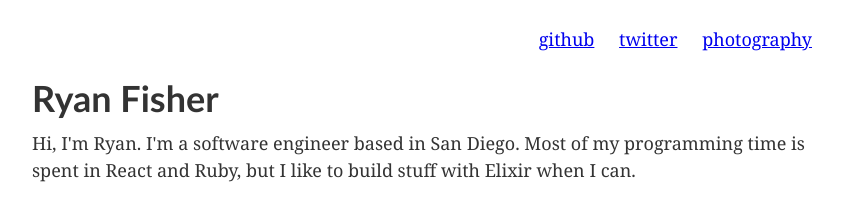
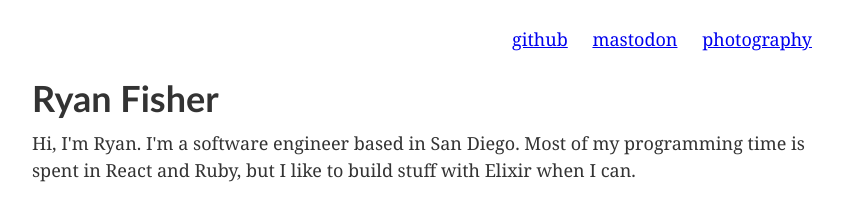
Before and after one commit to ryanfisher/ryanfisher.io, a Jekyll site: the page built from index.md, in a window 1280 px wide. Shown: the top 216 px of the page, without its empty margins (218-1061 px from the left). Built offline with Jekyll 4.4.1, drawn with Linux system fonts in a browser that asks for light colours.

Commit message:
Replace twitter link with mastodon

```diff
--- a/_layouts/home.html
+++ b/_layouts/home.html
@@ -14,7 +14,7 @@
       <nav>
         <ul>
           <li><a href="https://github.com/ryanfisher">github</a></li>
-          <li><a href="https://twitter.com/ryan_fisher">twitter</a></li>
+          <li><a rel="me" href="https://universeodon.com/@ryanfisher">mastodon</a></li>
           <li><a href="https://photos.ryanfisher.io/profile/ryanfisher">photography</a></li>
         </ul>
       </nav>
```
